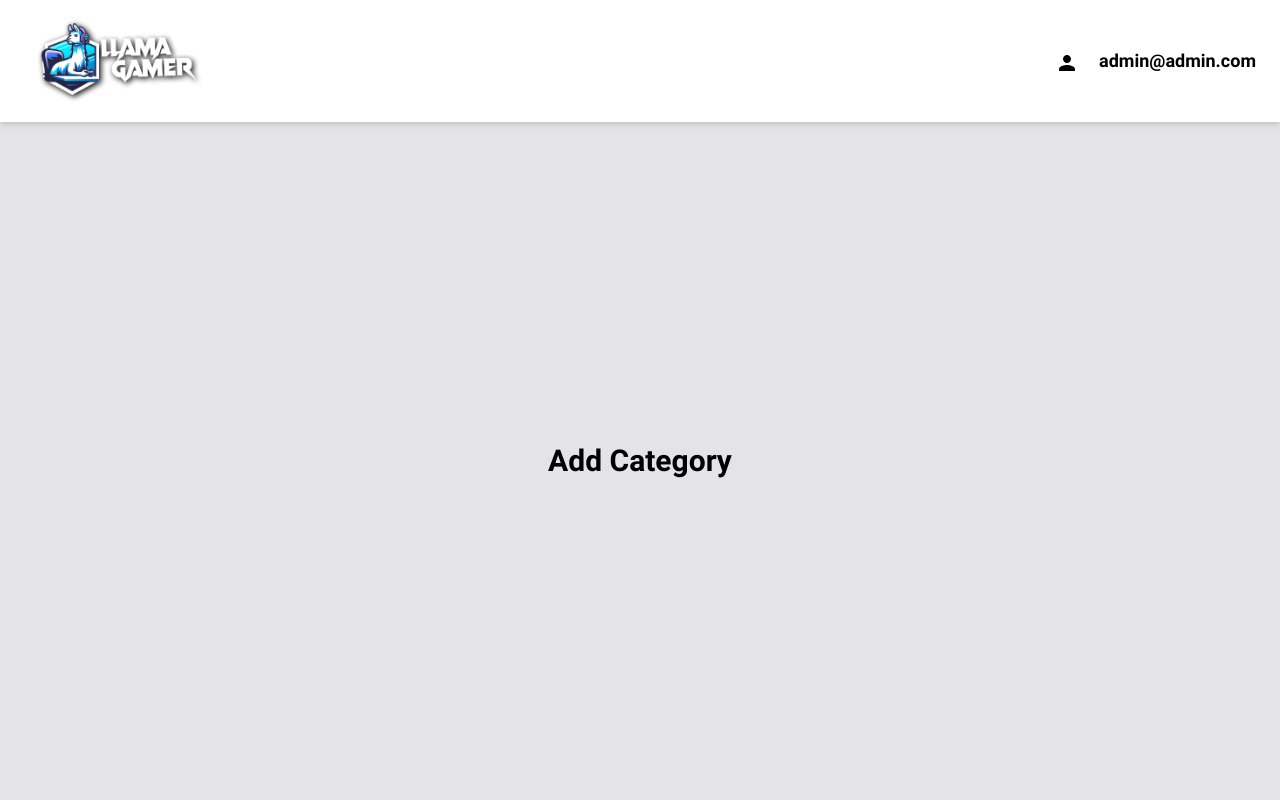
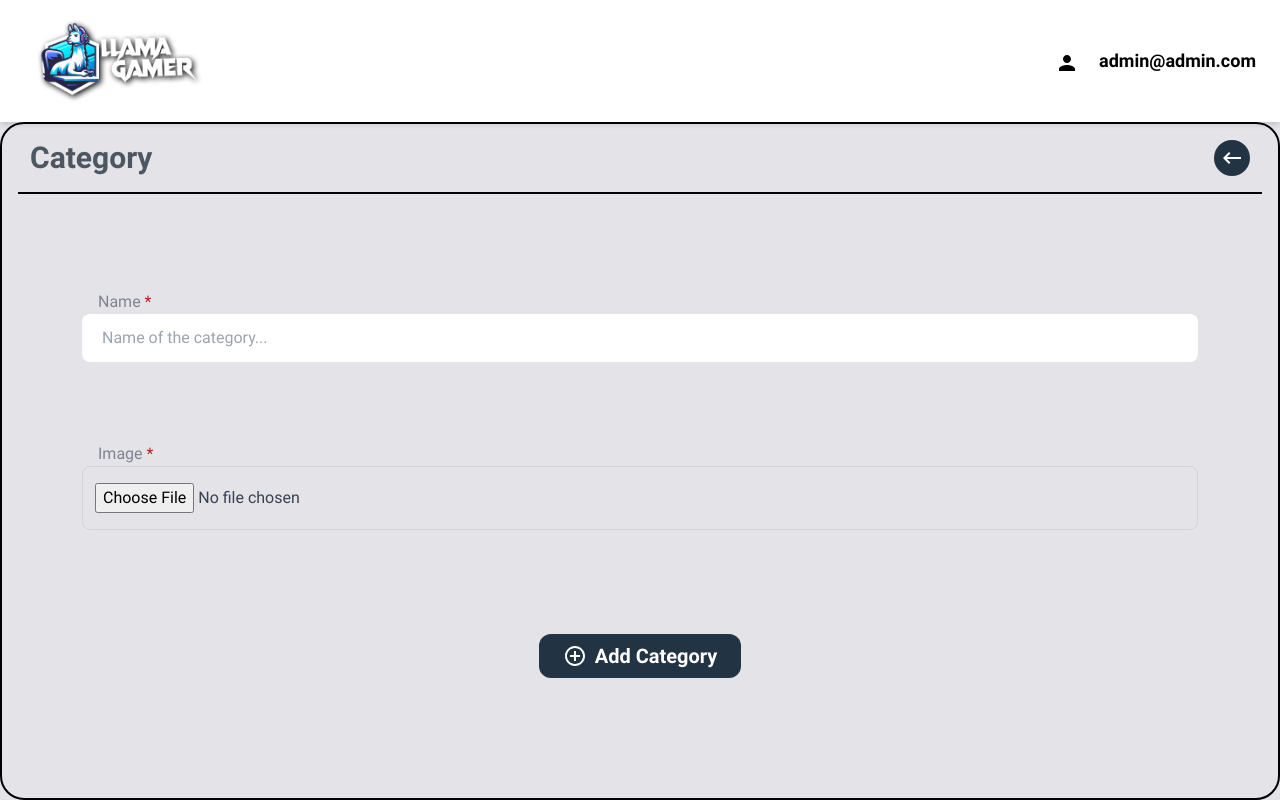
Before and after one commit to SoftDevIV-US/llama-gamer, a React (Vite) app in the folder projects/client/: page /admin/categories/add in a window 1280 px wide. Built offline with nearby package versions, Linux system fonts and the light colour scheme.

Commit message:
feat: categories add functionality and cloudindary service for category

```diff
--- a/projects/client/src/app/pages/categories/pages/add/AddCategory.tsx
+++ b/projects/client/src/app/pages/categories/pages/add/AddCategory.tsx
@@ -1,12 +1,91 @@
-import InnerLayout from '@/app/layouts/InnerLayout';
+import AddCircleOutlineIcon from '@mui/icons-material/AddCircleOutline';
+import axios from 'axios';
+import { Form as FormFormik, Formik } from 'formik';
+import { useState } from 'react';
+
+import Button from '@/app/components/button/Button';
+import Form from '@/app/components/form/Form';
+import ImageField from '@/app/components/image-field/ImageField';
+import InputField from '@/app/components/input-field/InputField';
+import { CreateCategoryDto } from '@/models/category.model';
+
+import useAddCategory from './hooks/useAddCategory';
 
 function AddCategory() {
+  const [isNameCorrect, setIsNameCorrect] = useState(true);
+  const [, setIsImageCorrect] = useState(true);
+  const [imageFormData, setImageFormData] = useState<FormData | null>(null);
+
+  const { addCategory } = useAddCategory({ setIsNameCorrect, setIsImageCorrect });
+
   return (
-    <InnerLayout>
-      <div className='grid h-full w-full place-content-center'>
-        <h1 className='text-3xl font-bold'>Add Category</h1>
-      </div>
-    </InnerLayout>
+    <Form title='Category'>
+      <Formik
+        initialValues={
+          {
+            name: '',
+            image: '',
+          } as CreateCategoryDto
+        }
+        onSubmit={async (values) => {
+          if (imageFormData) {
+            try {
+              const response = await axios.post(
+                'https://api.cloudinary.com/v1_1/dtywqmn9a/image/upload',
+                imageFormData,
+                {
+                  headers: {
+                    'Content-Type': 'multipart/form-data',
+                  },
+                  params: {
+                    api_key: '627656454763436',
+                    api_secret: '_ETJ5Oj_Jm0S6BIpRh5fpHp8QJc',
+                    upload_preset: 'bmuxr2rx',
+                  },
+                }
+              );
+
+              const imageUrl: string = response.data.secure_url;
+
+              const createCategory = {
+                name: values.name,
+                image: imageUrl,
+              } as CreateCategoryDto;
+
+              addCategory(createCategory);
+
+              setImageFormData(null);
+            } catch (error: any) {
+              throw new Error(error);
+            }
+          }
+        }}
+      >
+        <FormFormik className='flex h-full flex-col overflow-y-scroll px-0 py-12 lg:px-16 landscape:gap-4 landscape:py-4 landscape:md:gap-20 landscape:md:py-20'>
+          <div className='flex grow flex-col gap-10  font-normal lg:gap-20'>
+            <InputField id='name' value='name' placeholder='Name of the category...' isCorrect={isNameCorrect}>
+              Name
+            </InputField>
+
+            <ImageField
+              id='logo'
+              value='logo'
+              placeholder='Logo for the brand...'
+              size='medium'
+              onFormDataChange={(formData) => setImageFormData(formData)}
+            >
+              Image
+            </ImageField>
+          </div>
+          <div className='flex justify-center py-6'>
+            <Button className='flex place-items-center gap-2 rounded-xl bg-[#223343] px-6 py-2 text-white' isSubmit>
+              <AddCircleOutlineIcon />
+              <p className='text-xl'>Add Category</p>
+            </Button>
+          </div>
+        </FormFormik>
+      </Formik>
+    </Form>
   );
 }
 
--- a/projects/client/src/app/pages/categories/pages/add/hooks/useAddCategory.ts
+++ b/projects/client/src/app/pages/categories/pages/add/hooks/useAddCategory.ts
@@ -1,5 +1,47 @@
-const useAddCategory = () => {
-  const addCategory = () => {};
+import { toast } from 'sonner';
+
+import useNavigate from '@/app/hooks/useNavigate';
+import { CreateCategoryDto } from '@/models/category.model';
+import { createCategory } from '@/services/category.service';
+
+type Props = {
+  setIsNameCorrect: React.Dispatch<React.SetStateAction<boolean>>;
+  setIsImageCorrect: React.Dispatch<React.SetStateAction<boolean>>;
+};
+
+const useAddCategory = ({ setIsNameCorrect, setIsImageCorrect }: Props) => {
+  const { navigate } = useNavigate();
+
+  const addCategory = (category: CreateCategoryDto) => {
+    const response = toast.promise(createCategory(category), {
+      loading: 'Creating category...',
+      success: (res) => {
+        setIsNameCorrect(true);
+        setIsImageCorrect(true);
+        navigate('/admin/categories');
+        return `Category ${res.name} created successfully`;
+      },
+      error: (err) => {
+        const { message } = err.response.data;
+        let error = '';
+        if (message instanceof Array) {
+          [error] = message;
+        } else {
+          error = message;
+        }
+        if (error.includes('name')) {
+          setIsNameCorrect(false);
+          setIsImageCorrect(true);
+        }
+        if (error.includes('image')) {
+          setIsImageCorrect(false);
+          setIsNameCorrect(true);
+        }
+        return error;
+      },
+    });
+    return response;
+  };
 
   return { addCategory };
 };
```
